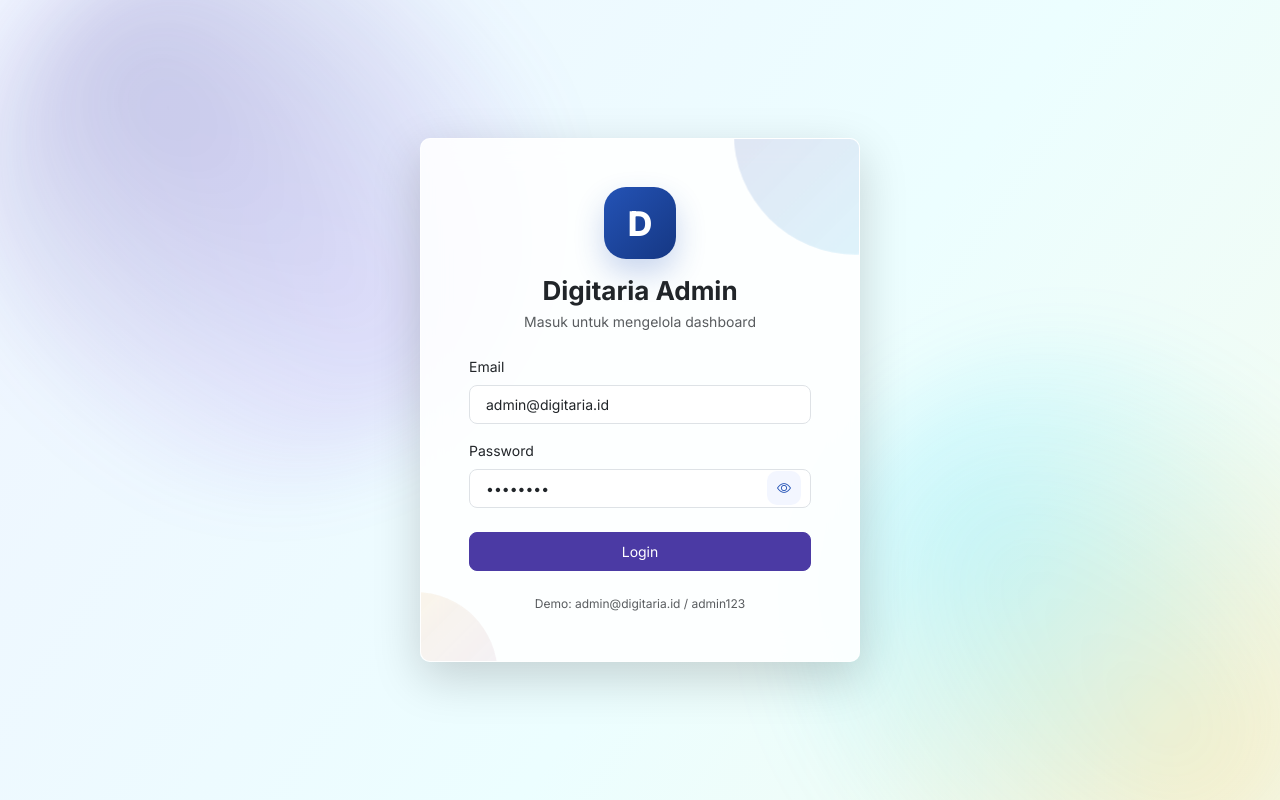
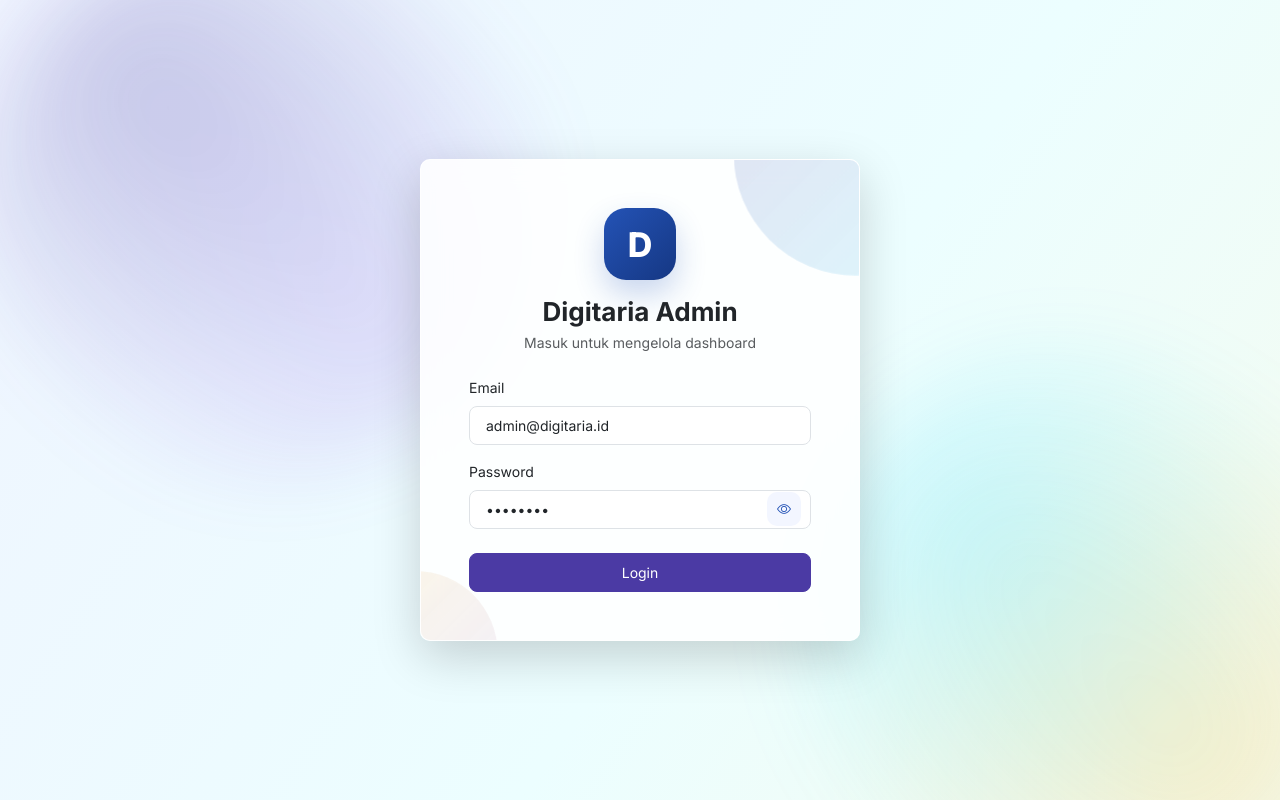
Before and after one commit to digitaria-lab/teakwave2026, a PHP site: page /utakatik/login.php in a window 1280 px wide. Run offline with PHP 8.4, Linux system fonts and the light colour scheme; some libraries are stand-ins or nearby versions.

Commit message:
remove username/password on form

```diff
--- a/utakatik/login.php
+++ b/utakatik/login.php
@@ -88,7 +88,6 @@ if ($_SERVER['REQUEST_METHOD'] === 'POST') {
                 </div>
                 <button class="btn btn-primary w-100 btn-lg">Login</button>
             </form>
-            <div class="small text-muted mt-4 text-center">Demo: admin@digitaria.id / admin123</div>
         </div>
     </div>
 <script>
```
